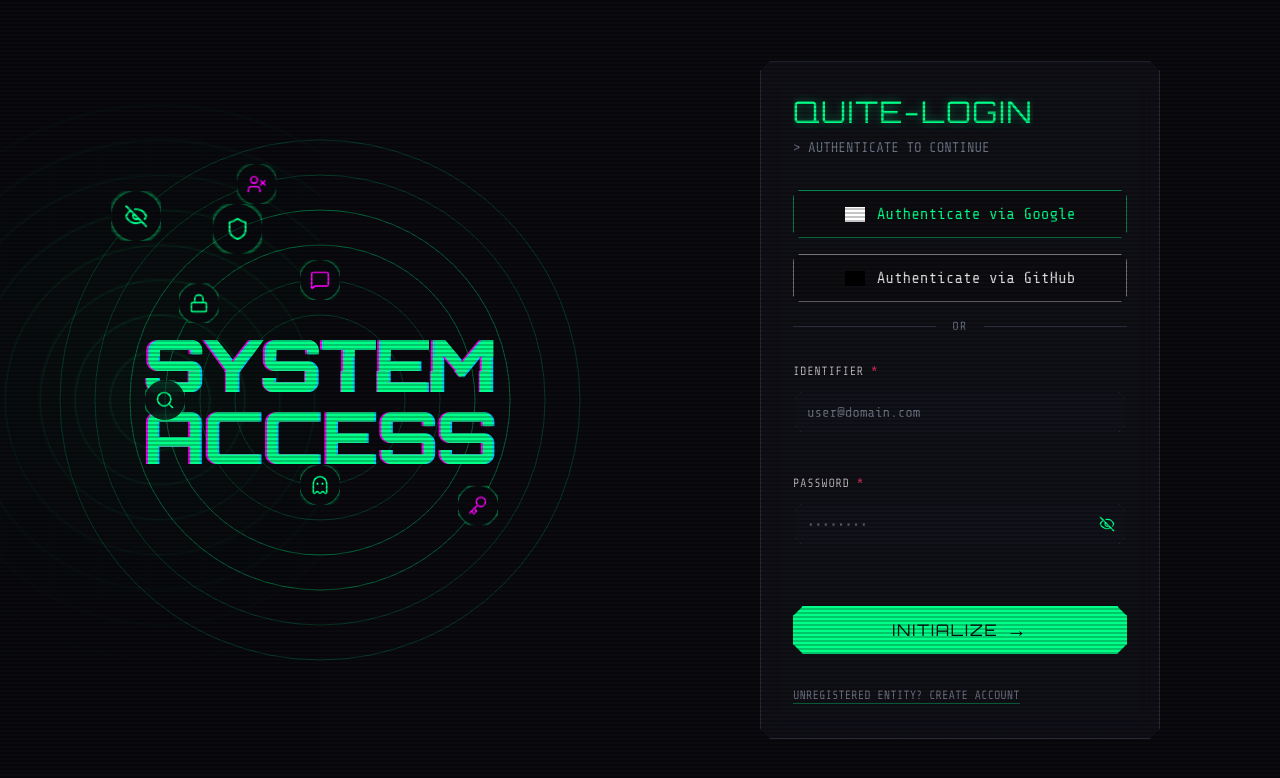
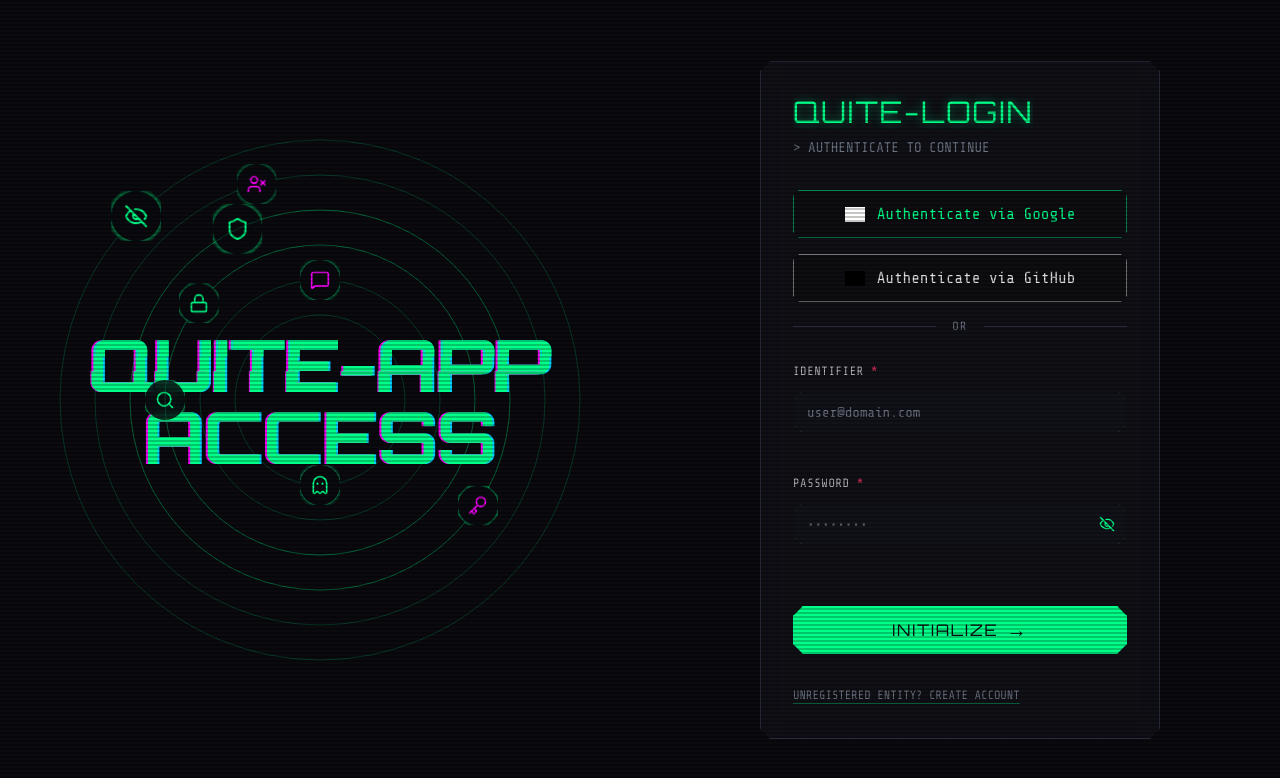
Before and after one commit to Rishi-Rana01/quite-app, a Next.js app: page /sign-in in a window 1280 px wide. Shown: the top 778 px of the page. Built offline with nearby package versions, Linux system fonts and the light colour scheme; grey boxes are pictures that could not be loaded.

Commit message:
t sign-in page with animated TechOrbit display and credentials-based authentication

```diff
--- a/src/app/(auth)/sign-in/page.tsx
+++ b/src/app/(auth)/sign-in/page.tsx
@@ -8,7 +8,6 @@ import Image from 'next/image';
 import Link from 'next/link';
 
 import {
-  Ripple,
   AuthTabs,
   TechOrbitDisplay,
 } from '@/components/ui/modern-animated-sign-in';
@@ -189,8 +188,7 @@ const SignInPage = () => {
 
       {/* Left Side */}
       <span className='flex flex-col justify-center w-1/2 max-lg:hidden relative z-0'>
-        <Ripple mainCircleSize={100} />
-        <TechOrbitDisplay iconsArray={iconsArray} text='SYSTEM ACCESS' />
+        <TechOrbitDisplay iconsArray={iconsArray} text='QUITE-APP ACCESS' />
       </span>
 
       {/* Right Side */}
```
